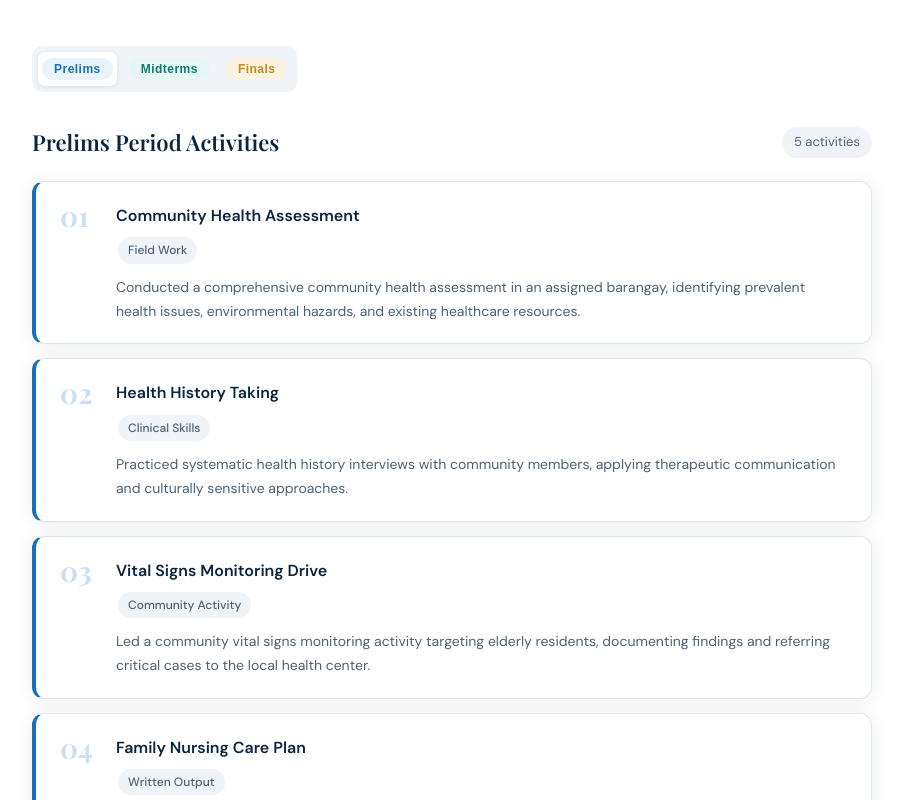
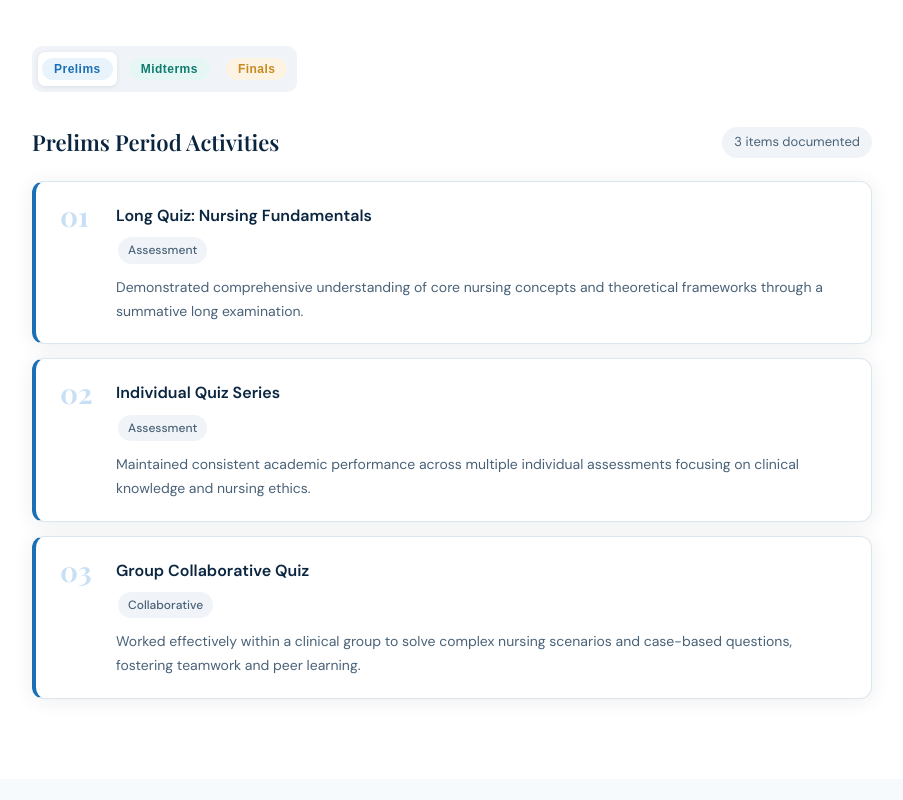
Before and after one commit to georcelle/julizelle-portfolio, a React (Vite) app: page / in a window 1280 px wide. Shown: the part 3640-4440 px from the top of the page, without its empty margins (188-1091 px from the left). Built offline with nearby package versions, Linux system fonts and the light colour scheme; a web font is replaced by a local one.

Commit message:
fix: family intro names and recorded activities

```diff
--- a/src/sections/FamilyIntro.jsx
+++ b/src/sections/FamilyIntro.jsx
@@ -2,33 +2,26 @@ import "./FamilyIntro.css";
 
 const family = [
   {
-    initials: "RL",
-    name: "Ricardo L. Lizardo",
+    initials: "JL",
+    name: "Julio Lizardo",
     relation: "Father",
     color: "bg-navy",
-    desc: "My father is the quiet pillar of our family. A hardworking man who has never missed a day of providing for us, he taught me the values of discipline, perseverance, and integrity. He may not always say it out loud, but I know he is my greatest cheerleader. Every time I felt like giving up, I thought of the pride I hope to one day see on his face."
+    desc: "My father is the quiet pillar of our family. A hardworking man who has never missed a day of providing for us, he taught me the values of discipline and integrity. Every time I felt like giving up during my clinical rotations, I thought of the pride I hope to see on his face."
   },
   {
-    initials: "LL",
-    name: "Lorena L. Lizardo",
+    initials: "IL",
+    name: "Irene Lizardo",
     relation: "Mother",
     color: "bg-blue",
-    desc: "My mother is the heart of our home. She is the one who dried my tears during difficult clinical rotations, stayed up with me through sleepless study nights, and always reminded me that I am capable of more than I think. Her strength and selflessness are the very definition of what it means to nurture — and she inspired me to become a nurse long before I knew that was my calling."
+    desc: "The heart of our home. She is the one who dried my tears during difficult shifts and stayed up with me through sleepless study nights. Her selflessness and strength inspired me to become a nurse long before I realized it was my calling."
   },
   {
-    initials: "JL",
-    name: "[Sibling Name]",
-    relation: "Sibling",
+    initials: "L",
+    name: "My Siblings",
+    relation: "Siblings",
     color: "bg-teal",
-    desc: "My sibling is my confidant and my source of laughter on even the hardest days. Growing up together has shaped my sense of empathy and my ability to understand others. We challenge each other to be better, and their unwavering support throughout my nursing journey has meant more to me than words can say."
-  },
-  {
-    initials: "GG",
-    name: "Lola & Lolo",
-    relation: "Grandparents",
-    color: "bg-gold",
-    desc: "My grandparents represent the roots that ground me. Their stories of resilience, faith, and community have deeply influenced my values as a future healthcare provider. Caring for the elderly holds special meaning for me because of them — every elderly patient I serve reminds me of the people who first taught me what unconditional love looks like."
-  },
+    desc: "Growing up as a girl among three brothers and one sister has shaped my resilience and my ability to lead with patience. From our shared laughter to their protective support, they are my constant reminders of why I strive to provide the best care for others."
+  }
 ];
 
 export default function FamilyIntro() {
--- a/src/sections/RecordedActivities.jsx
+++ b/src/sections/RecordedActivities.jsx
@@ -6,33 +6,29 @@ const periods = {
     label: "Prelims",
     color: "badge-blue",
     activities: [
-      { title: "Community Health Assessment", type: "Field Work", desc: "Conducted a comprehensive community health assessment in an assigned barangay, identifying prevalent health issues, environmental hazards, and existing healthcare resources." },
-      { title: "Health History Taking", type: "Clinical Skills", desc: "Practiced systematic health history interviews with community members, applying therapeutic communication and culturally sensitive approaches." },
-      { title: "Vital Signs Monitoring Drive", type: "Community Activity", desc: "Led a community vital signs monitoring activity targeting elderly residents, documenting findings and referring critical cases to the local health center." },
-      { title: "Family Nursing Care Plan", type: "Written Output", desc: "Developed a comprehensive family nursing care plan for a selected indigent family, identifying health problems and formulating nursing interventions." },
-      { title: "Windshield Survey", type: "Field Work", desc: "Performed a windshield survey of the community to observe social, environmental, and health determinants that affect the population's well-being." },
+      { title: "Long Quiz: Nursing Fundamentals", type: "Assessment", desc: "Demonstrated comprehensive understanding of core nursing concepts and theoretical frameworks through a summative long examination." },
+      { title: "Individual Quiz Series", type: "Assessment", desc: "Maintained consistent academic performance across multiple individual assessments focusing on clinical knowledge and nursing ethics." },
+      { title: "Group Collaborative Quiz", type: "Collaborative", desc: "Worked effectively within a clinical group to solve complex nursing scenarios and case-based questions, fostering teamwork and peer learning." },
     ],
   },
   midterms: {
     label: "Midterms",
     color: "badge-teal",
     activities: [
-      { title: "Home Visit — Case Study Family", type: "Clinical Skills", desc: "Conducted supervised home visits to a case-study family, providing health education on hygiene, nutrition, and medication adherence." },
-      { title: "Maternal & Child Health Program", type: "Community Activity", desc: "Assisted in the implementation of the maternal and child health program at the barangay health center, monitoring pregnant women and immunizing children." },
-      { title: "Health Teaching on Communicable Diseases", type: "Health Education", desc: "Delivered a health teaching session to community members on the prevention and control of tuberculosis and dengue fever." },
-      { title: "Epidemiological Data Analysis", type: "Written Output", desc: "Analyzed morbidity and mortality data from the local health center and identified priority health problems for community intervention." },
-      { title: "Nursing Bag Technique Demonstration", type: "Skills Lab", desc: "Demonstrated correct nursing bag technique during home visits, maintaining asepsis and infection control in community settings." },
+      { title: "NDA Jingle Composition", type: "Creative Output", desc: "Developed a creative educational jingle for the Nursing Department, focusing on health advocacy and professional identity." },
+      { title: "Endocrine & GI Pathology Maze", type: "Interactive Learning", desc: "Designed and navigated an educational maze covering complex conditions: SIADH, Pheochromocytoma, Crohn's Disease, and Neurofibromatosis Type 1." },
+      { title: "Clinical Presentation: Crohn's Disease", type: "Presentation", desc: "Created a detailed presentation on the pathophysiology, clinical manifestations, and nursing management of Crohn's Disease." },
+      { title: "Syndrome of Inappropriate Antidiuretic Hormone (SIADH)", type: "Research", desc: "Developed an educational overview of SIADH, emphasizing electrolyte imbalances and critical nursing interventions." },
+      { title: "Pheochromocytoma & Neurofibromatosis Overview", type: "Presentation", desc: "Synthesized complex oncological and endocrine data into visual presentations to explain rare adrenal and genetic disorders." },
     ],
   },
   finals: {
     label: "Finals",
     color: "badge-gold",
     activities: [
-      { title: "Community Health Program Implementation", type: "Field Work", desc: "Spearheaded the implementation of a community health program addressing identified priority health problems, coordinating with local government and barangay health workers." },
-      { title: "School Health Program", type: "Community Activity", desc: "Participated in school health screenings, deworming activities, and health education sessions targeting elementary school children." },
-      { title: "Disaster Preparedness Seminar", type: "Health Education", desc: "Facilitated a community seminar on disaster preparedness, basic life support, and emergency response in alignment with the national disaster risk reduction framework." },
-      { title: "Community Diagnosis Presentation", type: "Written Output", desc: "Presented the final community diagnosis, summarizing health assessments, nursing interventions implemented, and recommendations for sustained community health improvement." },
-      { title: "Return Demonstration — Community Procedures", type: "Skills Lab", desc: "Performed return demonstrations of key community nursing procedures including wound care, growth monitoring, and diarrhea management using ORS." },
+      { title: "Major Clinical Reporting - Phase I", type: "Reporting", desc: "Presented an in-depth clinical case study, defending nursing care plans and evidence-based interventions to faculty and peers." },
+      { title: "Major Clinical Reporting - Phase II", type: "Reporting", desc: "Facilitated a second comprehensive report focusing on specialized nursing care and patient outcomes in a complex clinical setting." },
+      { title: "Professional Nursing Portfolio", type: "Documentation", desc: "Compiled a comprehensive digital portfolio documenting clinical growth, academic achievements, and the evolution of my nursing philosophy." },
     ],
   },
 };
@@ -65,7 +61,7 @@ export default function RecordedActivities() {
 
         <div className="activities-header">
           <h3 className="activities-period-title">{period.label} Period Activities</h3>
-          <span className="activities-count">{period.activities.length} activities</span>
+          <span className="activities-count">{period.activities.length} items documented</span>
         </div>
 
         <div className="activities-list">
```
